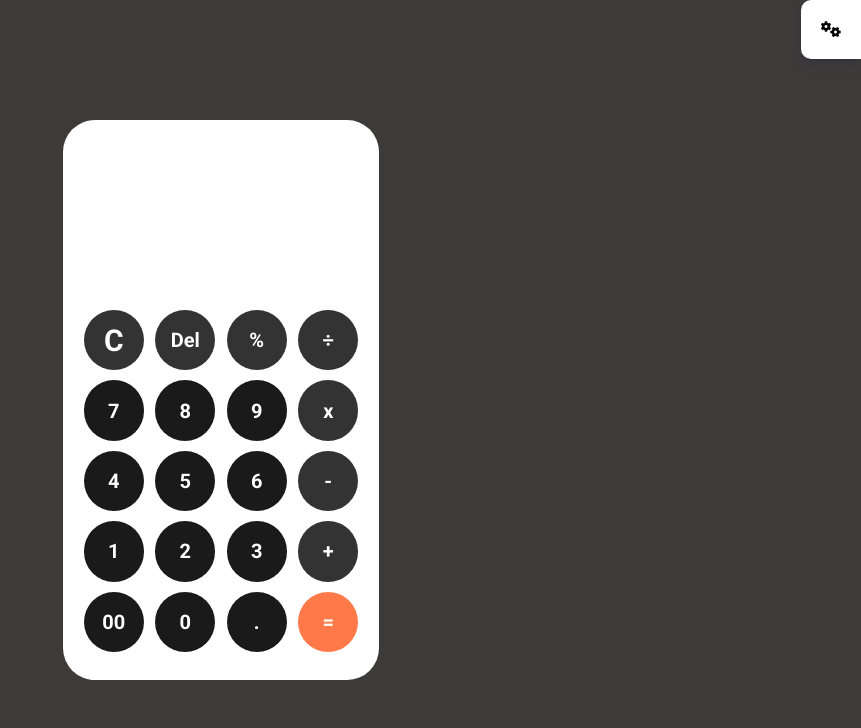
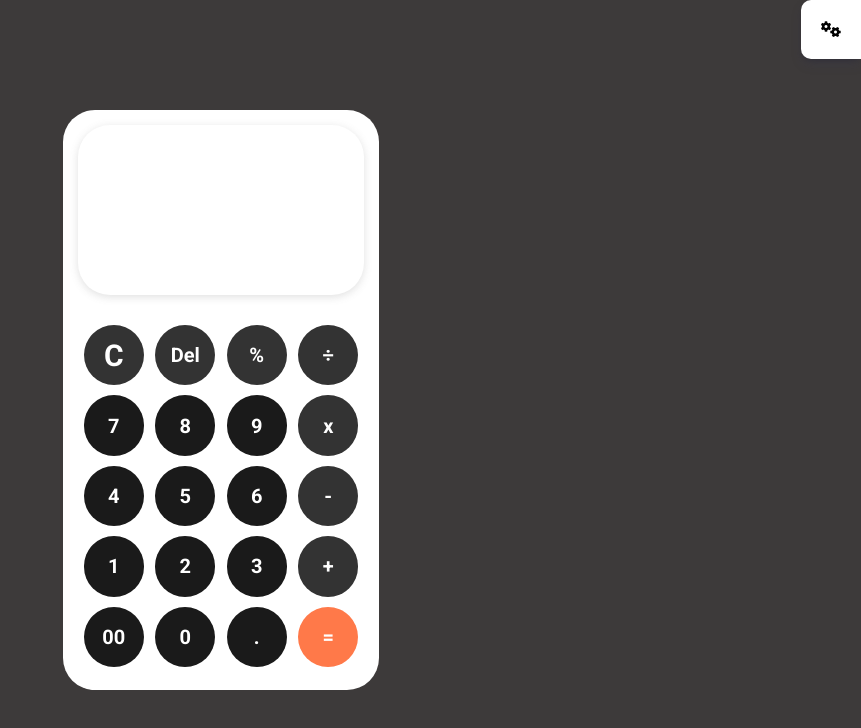
Before and after one commit to NoorHaan25/Calculator, a plain HTML site: page index.html in a window 1280 px wide. Shown: the whole page, without its empty margins (419-1280 px from the left). Drawn offline with Linux system fonts and the light colour scheme.

Commit message:
modified code
modified (logic , style )

```diff
--- a/css/style.css
+++ b/css/style.css
@@ -16,6 +16,7 @@
 body {
   font-family: 'Roboto', sans-serif;
   background-color: #3d3a3a;
+  user-select: none;
 }
 .display-n{
   display: none;
@@ -32,37 +33,39 @@ body {
 }
 .calculator .container .calculator-shape {
   width: 316px;
-  height: 560px;
-  /* background-color: #010101; */
+  height: 580px;
   background: var(--background-color);
   border-radius: 32px;
   padding: 0 15px;
 }
 .calculator .container .calculator-shape .operation-math{
   text-align: right;
-  padding: 40px 20px 25px 0;
-  height: 185px;
+  margin: 15px 0;
+  padding: 5px ;
+  height: 170px;
+  border-radius: 32px;
+  box-shadow: rgba(99, 99, 99, 0.2) 0px 2px 8px 0px;
 }
 
 .calculator-shape .calc > span {
+  text-align: right;
   color: var(--text-color);
   font-weight: 600;
   font-size: 40px;
-  line-height: 60px;
+  word-wrap: break-word;
 }
-
 .calculator-shape .result > span {
-  /* color: rgba(255, 255, 255, 0.38); */
   color: #757575;
   font-weight: 500;
-  font-size: 40px;
-  line-height: 60px;
+  font-size: 30px;
+  word-wrap: break-word;
 }
 .calculator-shape .buttons {
   display: grid;
   grid-template-columns: repeat(4, 1fr);
   grid-template-rows: repeat(5, 1fr);
-  height: 332px;
+  height: 360px;
+  padding: 10px 0;
 }
 .calculator-shape .buttons > .button {
   color: #ffffff;
@@ -83,6 +86,11 @@ body {
 .calculator-shape .buttons > .button > span{
   font-weight: 700;
   font-size: 20px;
+  display: flex;
+  width: 100%;
+  height: 100%;
+  align-items: center;
+  justify-content: center;
 }
 .calculator-shape .buttons > .button-c > span{
   font-weight: 700;
--- a/js/main.js
+++ b/js/main.js
@@ -47,6 +47,7 @@ if (getTheme === "dark") {
 }
 
 const operationMath = document.getElementById("operation-math");
+const operationMathOld = document.getElementById("operation-math-old");
 const result = document.getElementById("result");
 const keys = document.querySelectorAll(".button > span");
 keys.forEach((key) => {
@@ -132,6 +133,8 @@ keys.forEach((key) => {
           .replace(/÷/g, "/")
           .replace(/%/g, "/100");
         result.textContent = eval(finalValue);
+        let prevOperation = result.textContent;
+        operationMath.textContent = prevOperation
       default:
         break;
     }
```
Also changed, not shown: index.html (+1 -1 lines).
